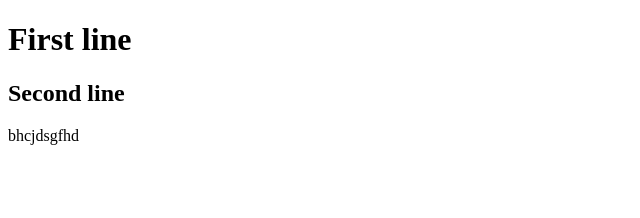
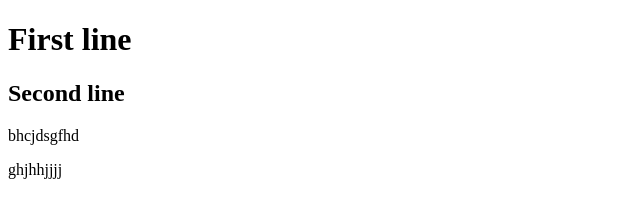
Before and after one commit to Harishgo764/test1, a plain HTML site: page index.html in a window 1280 px wide. Shown: the full height of the page, 0-640 px from the left. Drawn offline with Linux system fonts and the light colour scheme.

Commit message:
third commit

```diff
--- a/index.html
+++ b/index.html
@@ -4,5 +4,6 @@
         <h1>First line</h1>
         <h2>Second line </h2>
         <p>bhcjdsgfhd</p>
+        <p>ghjhhjjjj</p>
     </body>
 </html>
```
